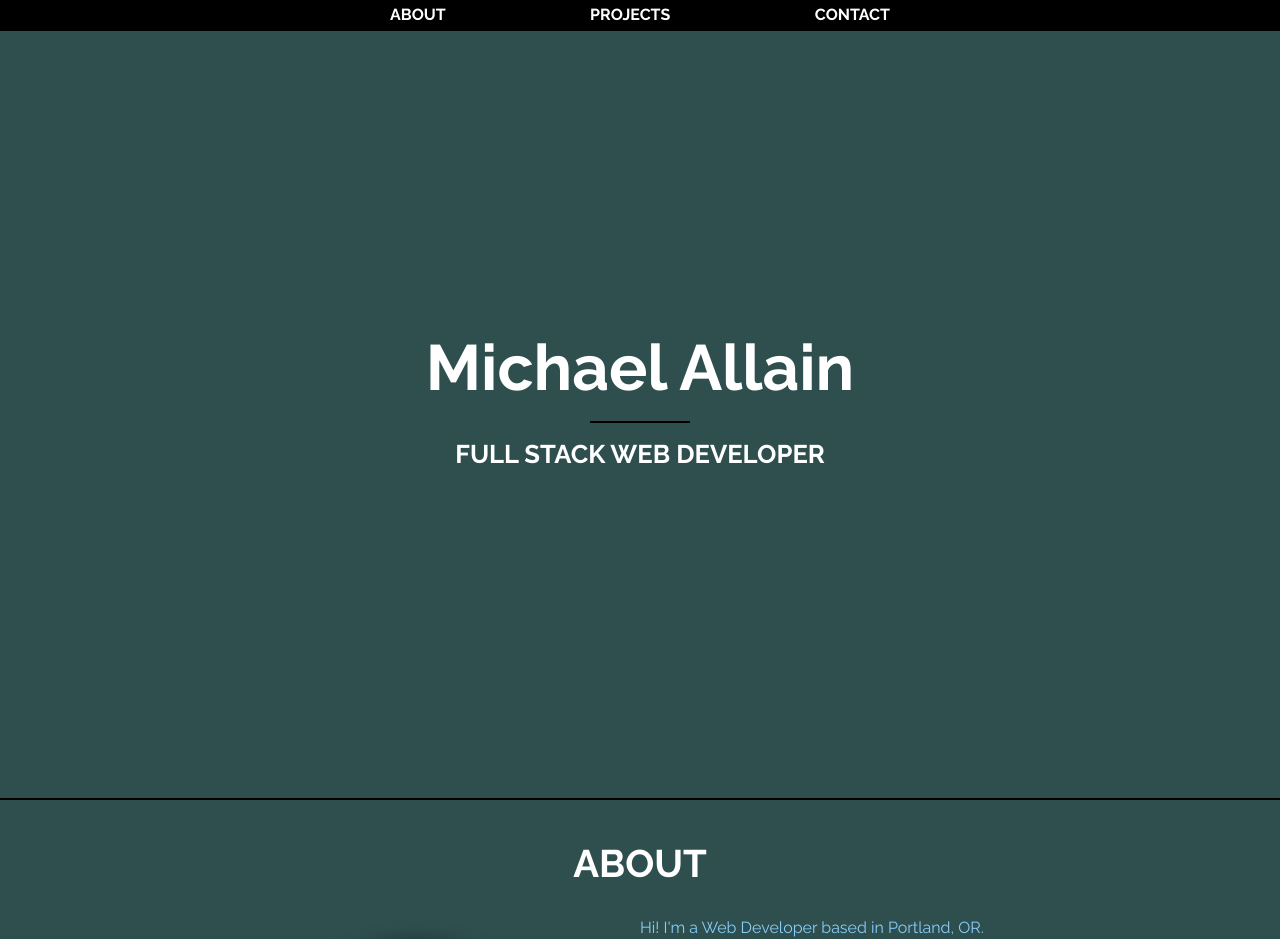
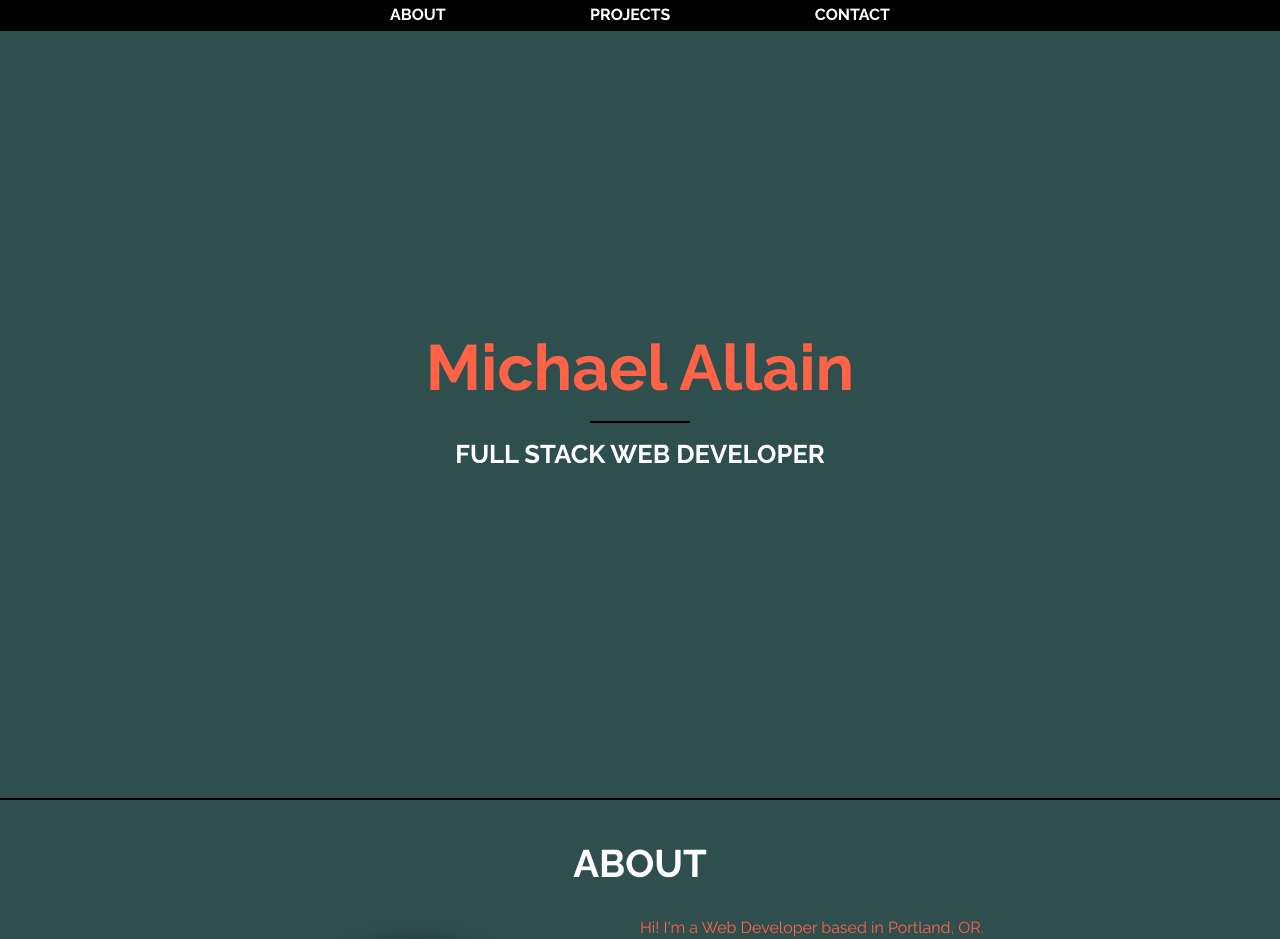
Before and after one commit to fastlain/portfolio, a React (Create React App) app: page / in a window 1280 px wide. Shown: the top 939 px of the page. Built offline with nearby package versions, Linux system fonts and the light colour scheme.

Commit message:
Change font color

```diff
--- a/src/About.module.css
+++ b/src/About.module.css
@@ -28,7 +28,7 @@
 }
 
 .tagLine {
-    color: lightskyblue;
+    color: tomato;
 }
 
 .para {
--- a/src/Banner.module.css
+++ b/src/Banner.module.css
@@ -8,6 +8,7 @@
 
 .mainHeading {
     font-size: 5vw;
+    color: tomato;
 }
 
 .subHeading {
```
